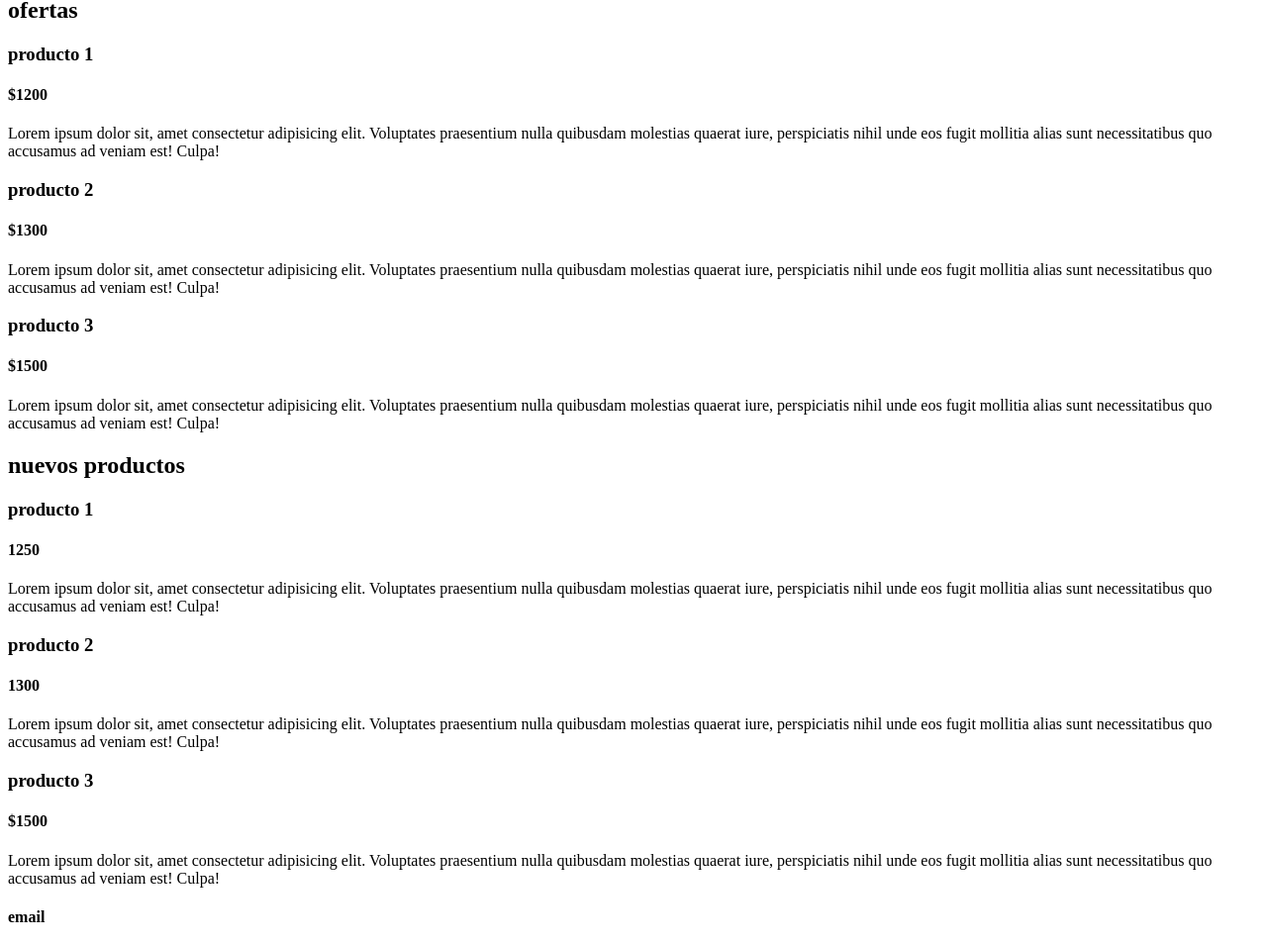
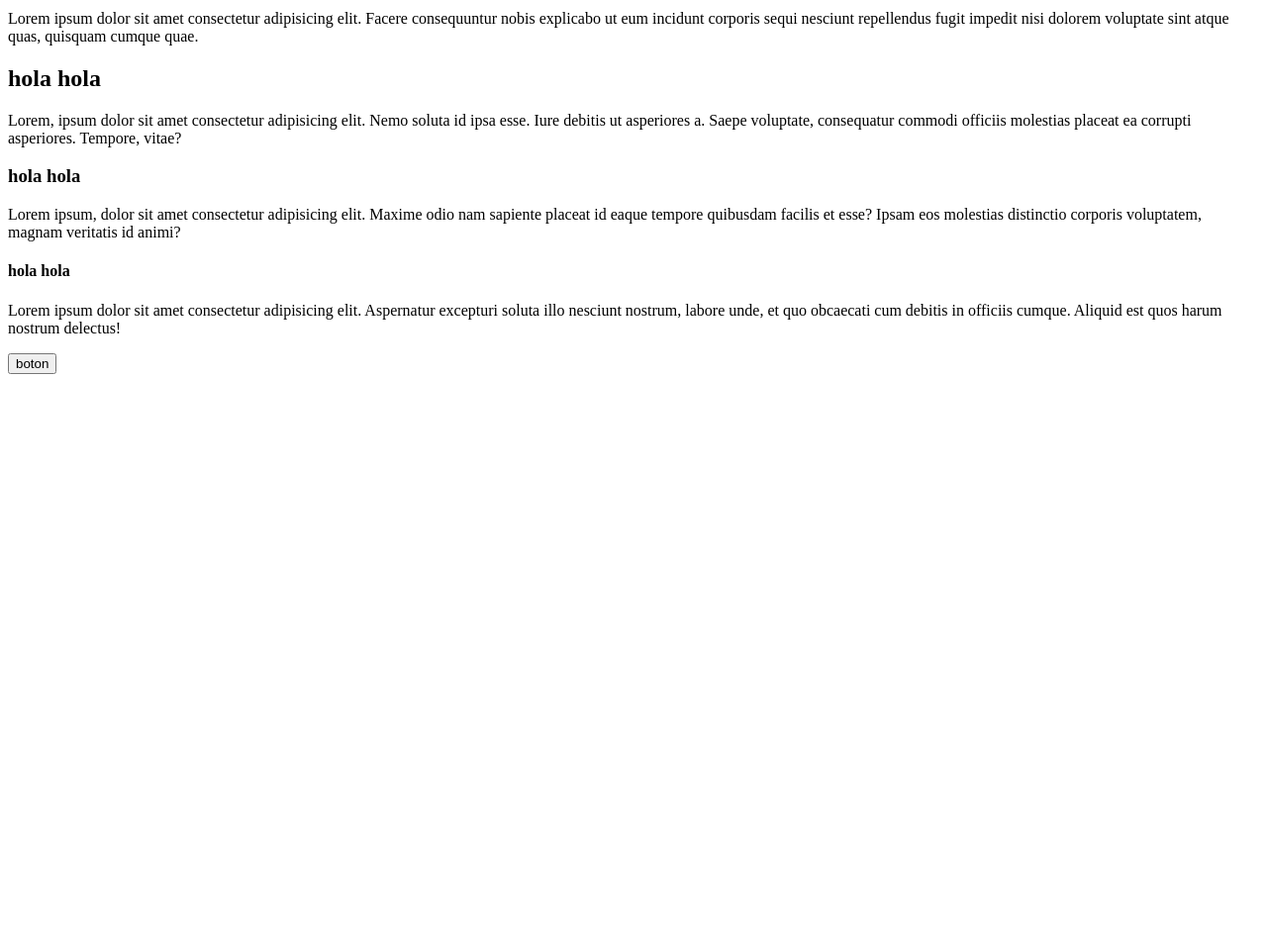
Before and after one commit to ivannanivela/clases-html, a plain HTML site: page index.html in a window 1280 px wide. Shown: the part 70-1024 px from the top of the page at 99% size. After the commit the page ends 800 px from the top, so only its background shows below. Drawn offline with Linux system fonts and the light colour scheme.

Commit message:
Add files via upload

```diff
--- a/index.html
+++ b/index.html
@@ -1,80 +1,22 @@
 <!DOCTYPE html>
 <html>
 <head>
-    <title>Document</title>
+    <title>ELOHIM</title>
+    <link rel="stylesheet" href="style.css" type="text/css">
 </head>
 <body>
-    <header>
-        <h2>elohim construcciones</h2>
-    </header>
+    <h1 class="titulo titulo2">hola hola</h1>
+    <p>Lorem ipsum dolor sit amet consectetur adipisicing elit. Facere consequuntur nobis explicabo ut eum incidunt corporis sequi nesciunt repellendus fugit impedit nisi dolorem voluptate sint atque quas, quisquam cumque quae.</p>
 
-    <main>
-        <section>
-            <h2>
-                ofertas
-               </h2>
-               <article>
-                   <h3>
-                    producto 1
-                   </h3>
-                   <h4>$1200</h4>
-                   <p>Lorem ipsum dolor sit, amet consectetur adipisicing elit. Voluptates praesentium nulla quibusdam molestias quaerat iure, perspiciatis nihil unde eos fugit mollitia alias sunt necessitatibus quo accusamus ad veniam est! Culpa!</p>
-                <article>
-                <article>
-                    <h3>
-                     producto 2
-                    </h3>
-                    <h4>$1300</h4>
-                    <p>Lorem ipsum dolor sit, amet consectetur adipisicing elit. Voluptates praesentium nulla quibusdam molestias quaerat iure, perspiciatis nihil unde eos fugit mollitia alias sunt necessitatibus quo accusamus ad veniam est! Culpa!</p>
-                <article>
-                <article>
-                    <h3>
-                        producto 3
-                    </h3>
-                    <h4>$1500</h4>
-                    <p>Lorem ipsum dolor sit, amet consectetur adipisicing elit. Voluptates praesentium nulla quibusdam molestias quaerat iure, perspiciatis nihil unde eos fugit mollitia alias sunt necessitatibus quo accusamus ad veniam est! Culpa!</p>
-                <article>
-        </section>
+    <h2 id="hola" class="titulo2">hola hola</h2>
+    <p>Lorem, ipsum dolor sit amet consectetur adipisicing elit. Nemo soluta id ipsa esse. Iure debitis ut asperiores a. Saepe voluptate, consequatur commodi officiis molestias placeat ea corrupti asperiores. Tempore, vitae?</p>
 
+    <h3 class="titulo2">hola hola</h3>
+    <p>Lorem ipsum, dolor sit amet consectetur adipisicing elit. Maxime odio nam sapiente placeat id eaque tempore quibusdam facilis et esse? Ipsam eos molestias distinctio corporis voluptatem, magnam veritatis id animi?</p>
 
-        <section>
-                <h2>
-                    nuevos productos
-                   </h2>
-                   <article>
-                       <h3>
-                        producto 1
-                       </h3>
-                       <h4>1250</h4>
-                       <p>Lorem ipsum dolor sit, amet consectetur adipisicing elit. Voluptates praesentium nulla quibusdam molestias quaerat iure, perspiciatis nihil unde eos fugit mollitia alias sunt necessitatibus quo accusamus ad veniam est! Culpa!</p>
-                    <article>
-                    <article>
-                        <h3>
-                         producto 2
-                        </h3>
-                        <h4>1300</h4>
-                        <p>Lorem ipsum dolor sit, amet consectetur adipisicing elit. Voluptates praesentium nulla quibusdam molestias quaerat iure, perspiciatis nihil unde eos fugit mollitia alias sunt necessitatibus quo accusamus ad veniam est! Culpa!</p>
-                    <article>
-                    <article>
-                        <h3>
-                            producto 3
-                        </h3>
-                        <h4>$1500</h4>
-                        <p>Lorem ipsum dolor sit, amet consectetur adipisicing elit. Voluptates praesentium nulla quibusdam molestias quaerat iure, perspiciatis nihil unde eos fugit mollitia alias sunt necessitatibus quo accusamus ad veniam est! Culpa!</p>
-                    <article>
-            </section>
-
-
-
-    </main>
-
-
-    <footer>
-        <h4>email</h4>
-        <p>lalalalallala@gmail.com</p>
-        <h4>direccion</h4>
-        <p>lalalllslala 123</p>
-    </footer>
+    <h4 class="titulo2">hola hola</h4>
+    <p>Lorem ipsum dolor sit amet consectetur adipisicing elit. Aspernatur excepturi soluta illo nesciunt nostrum, labore unde, et quo obcaecati cum debitis in officiis cumque. Aliquid est quos harum nostrum delectus!</p>
+    <button>boton</button>
 
 </body>
 </html>
```
